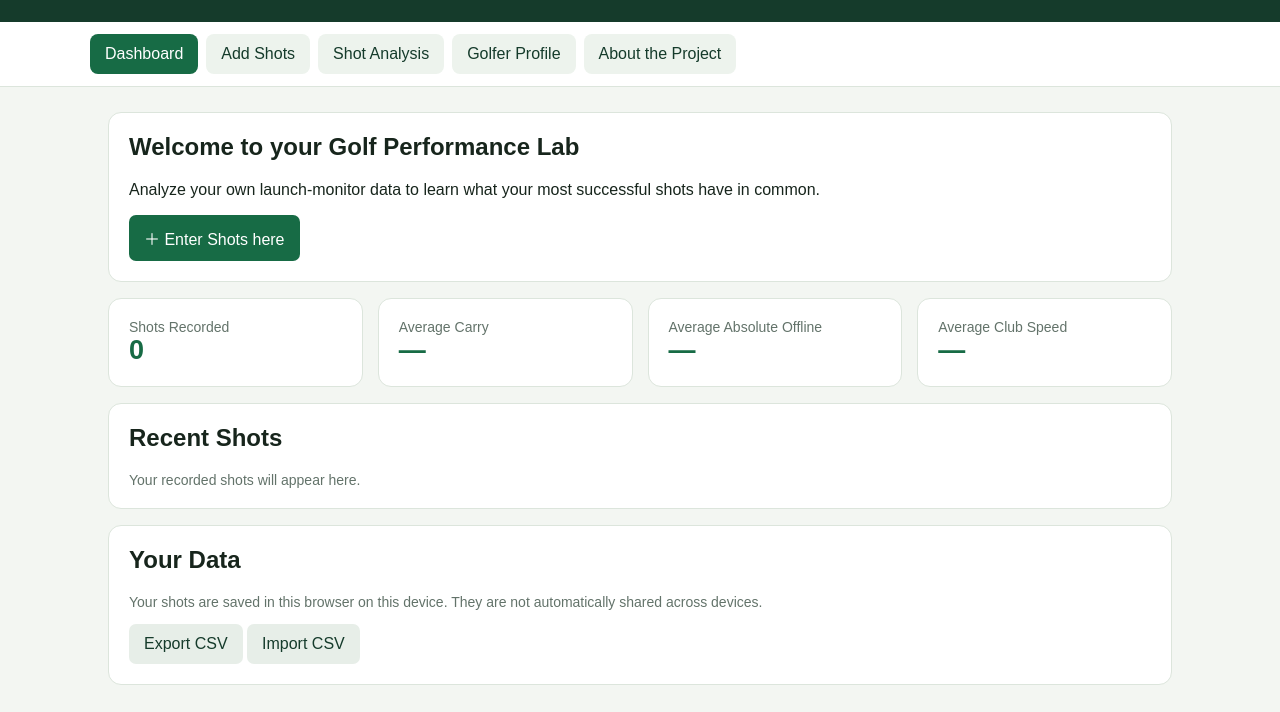
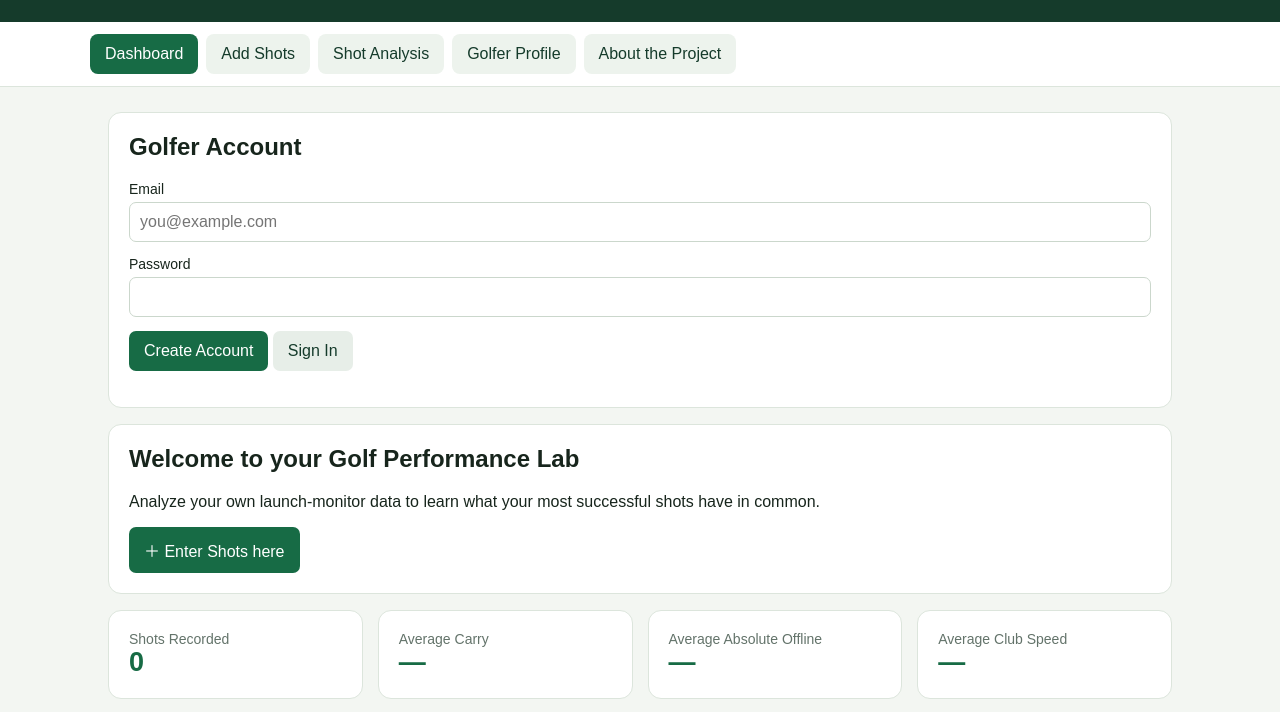
Before and after one commit to DialedGolf/Golf-performance-lab, a plain HTML site: page index.html in a window 1280 px wide. Shown: the part 88-800 px from the top of the page. Drawn offline with nearby package versions, Linux system fonts and the light colour scheme.

Commit message:
Show account card on all pages when signed out

```diff
--- a/index.html
+++ b/index.html
@@ -204,6 +204,7 @@ footer { text-align: center; color: var(--muted); padding: 20px; }
 </section>
 
 <section id="profile" class="page">
+  <div id="accountCardPlaceholder" hidden></div>
   <div id="accountCard" class="card">
     <h2>Golfer Account</h2>
     <div id="signedOutControls">
@@ -279,10 +280,23 @@ if (authError) {
 
 function updateAccountUI(session) {
   const signedIn = Boolean(session?.user);
+  const accountCard = document.getElementById("accountCard");
+  const profileSection = document.getElementById("profile");
+  const placeholder = document.getElementById("accountCardPlaceholder");
+  const main = document.querySelector("main");
+
   document.getElementById("signedOutControls").hidden = signedIn;
   document.getElementById("signedInControls").hidden = !signedIn;
   document.getElementById("signedInMessage").textContent =
     signedIn ? "Signed in as " + session.user.email : "";
+
+  if (signedIn) {
+    // Signed-in users see the account card only while Golfer Profile is open.
+    profileSection.insertBefore(accountCard, placeholder.nextSibling);
+  } else {
+    // Signed-out users can access the account card from every page.
+    main.insertBefore(accountCard, main.firstElementChild);
+  }
 }
 
 supabaseClient.auth.onAuthStateChange((event, session) => {
```
